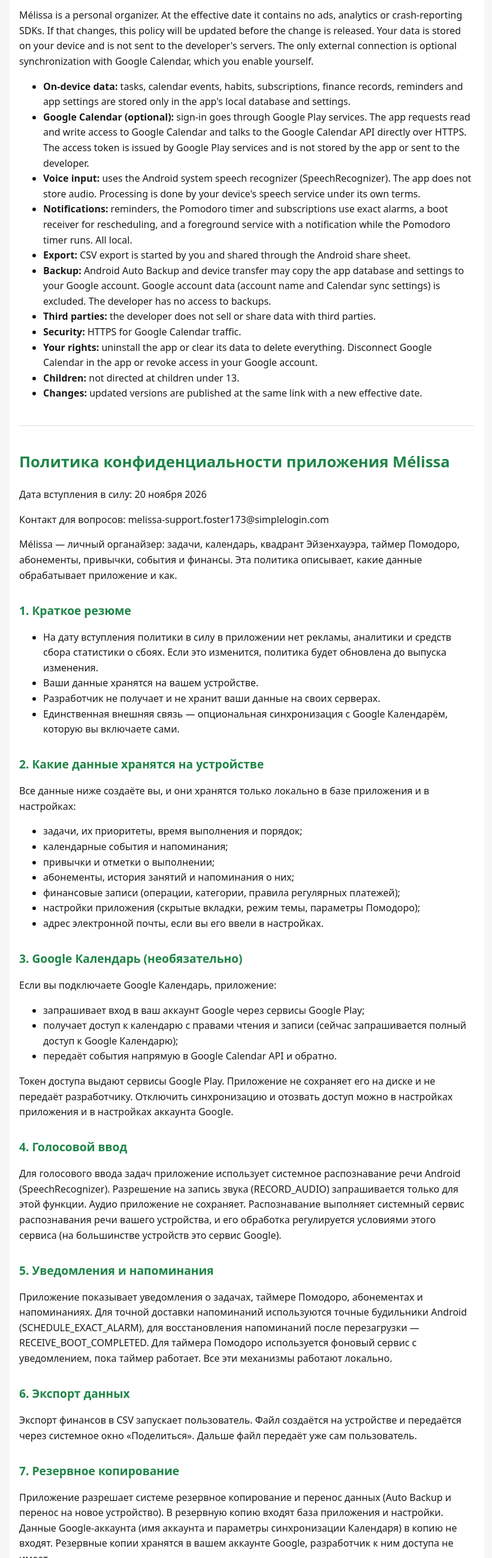
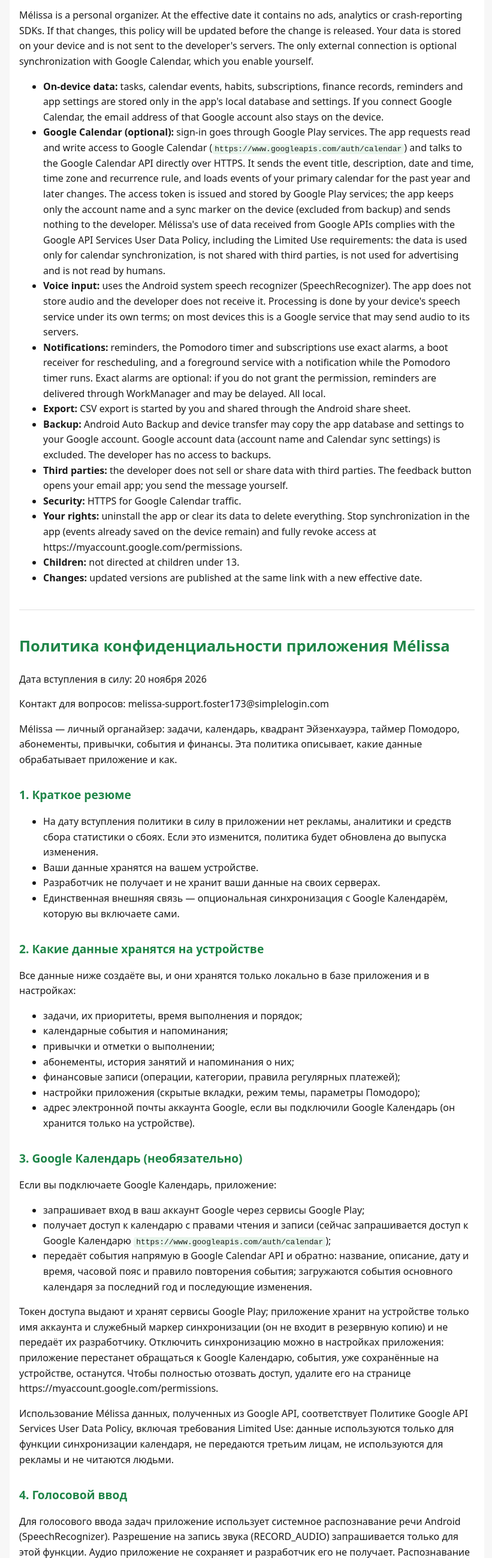
Before and after one commit to Kenaz-8/kenaz-8.github.io, a plain HTML site: page melissa/privacy/index.html in a window 1280 px wide. Shown: the part 203-2800 px from the top of the page at 60% size, without its empty margins (228-1049 px from the left). Drawn offline with Linux system fonts and the light colour scheme.

Commit message:
Mélissa: privacy policy update

```diff
--- a/melissa/privacy/index.html
+++ b/melissa/privacy/index.html
@@ -21,15 +21,15 @@ hr{border:0;border-top:1px solid #e0e0e0;margin:40px 0}
 <p>Contact: melissa-support.foster173@simplelogin.com</p>
 <p>Mélissa is a personal organizer. At the effective date it contains no ads, analytics or crash-reporting SDKs. If that changes, this policy will be updated before the change is released. Your data is stored on your device and is not sent to the developer&#x27;s servers. The only external connection is optional synchronization with Google Calendar, which you enable yourself.</p>
 <ul>
-<li><strong>On-device data:</strong> tasks, calendar events, habits, subscriptions, finance records, reminders and app settings are stored only in the app&#x27;s local database and settings.</li>
-<li><strong>Google Calendar (optional):</strong> sign-in goes through Google Play services. The app requests read and write access to Google Calendar and talks to the Google Calendar API directly over HTTPS. The access token is issued by Google Play services and is not stored by the app or sent to the developer.</li>
-<li><strong>Voice input:</strong> uses the Android system speech recognizer (SpeechRecognizer). The app does not store audio. Processing is done by your device&#x27;s speech service under its own terms.</li>
-<li><strong>Notifications:</strong> reminders, the Pomodoro timer and subscriptions use exact alarms, a boot receiver for rescheduling, and a foreground service with a notification while the Pomodoro timer runs. All local.</li>
+<li><strong>On-device data:</strong> tasks, calendar events, habits, subscriptions, finance records, reminders and app settings are stored only in the app&#x27;s local database and settings. If you connect Google Calendar, the email address of that Google account also stays on the device.</li>
+<li><strong>Google Calendar (optional):</strong> sign-in goes through Google Play services. The app requests read and write access to Google Calendar (<code>https://www.googleapis.com/auth/calendar</code>) and talks to the Google Calendar API directly over HTTPS. It sends the event title, description, date and time, time zone and recurrence rule, and loads events of your primary calendar for the past year and later changes. The access token is issued and stored by Google Play services; the app keeps only the account name and a sync marker on the device (excluded from backup) and sends nothing to the developer. Mélissa&#x27;s use of data received from Google APIs complies with the Google API Services User Data Policy, including the Limited Use requirements: the data is used only for calendar synchronization, is not shared with third parties, is not used for advertising and is not read by humans.</li>
+<li><strong>Voice input:</strong> uses the Android system speech recognizer (SpeechRecognizer). The app does not store audio and the developer does not receive it. Processing is done by your device&#x27;s speech service under its own terms; on most devices this is a Google service that may send audio to its servers.</li>
+<li><strong>Notifications:</strong> reminders, the Pomodoro timer and subscriptions use exact alarms, a boot receiver for rescheduling, and a foreground service with a notification while the Pomodoro timer runs. Exact alarms are optional: if you do not grant the permission, reminders are delivered through WorkManager and may be delayed. All local.</li>
 <li><strong>Export:</strong> CSV export is started by you and shared through the Android share sheet.</li>
 <li><strong>Backup:</strong> Android Auto Backup and device transfer may copy the app database and settings to your Google account. Google account data (account name and Calendar sync settings) is excluded. The developer has no access to backups.</li>
-<li><strong>Third parties:</strong> the developer does not sell or share data with third parties.</li>
+<li><strong>Third parties:</strong> the developer does not sell or share data with third parties. The feedback button opens your email app; you send the message yourself.</li>
 <li><strong>Security:</strong> HTTPS for Google Calendar traffic.</li>
-<li><strong>Your rights:</strong> uninstall the app or clear its data to delete everything. Disconnect Google Calendar in the app or revoke access in your Google account.</li>
+<li><strong>Your rights:</strong> uninstall the app or clear its data to delete everything. Stop synchronization in the app (events already saved on the device remain) and fully revoke access at https://myaccount.google.com/permissions.</li>
 <li><strong>Children:</strong> not directed at children under 13.</li>
 <li><strong>Changes:</strong> updated versions are published at the same link with a new effective date.</li>
 </ul>
@@ -56,32 +56,33 @@ hr{border:0;border-top:1px solid #e0e0e0;margin:40px 0}
 <li>абонементы, история занятий и напоминания о них;</li>
 <li>финансовые записи (операции, категории, правила регулярных платежей);</li>
 <li>настройки приложения (скрытые вкладки, режим темы, параметры Помодоро);</li>
-<li>адрес электронной почты, если вы его ввели в настройках.</li>
+<li>адрес электронной почты аккаунта Google, если вы подключили Google Календарь (он хранится только на устройстве).</li>
 </ul>
 <h2>3. Google Календарь (необязательно)</h2>
 <p>Если вы подключаете Google Календарь, приложение:</p>
 <ul>
 <li>запрашивает вход в ваш аккаунт Google через сервисы Google Play;</li>
-<li>получает доступ к календарю с правами чтения и записи (сейчас запрашивается полный доступ к Google Календарю);</li>
-<li>передаёт события напрямую в Google Calendar API и обратно.</li>
+<li>получает доступ к календарю с правами чтения и записи (сейчас запрашивается доступ к Google Календарю <code>https://www.googleapis.com/auth/calendar</code>);</li>
+<li>передаёт события напрямую в Google Calendar API и обратно: название, описание, дату и время, часовой пояс и правило повторения события; загружаются события основного календаря за последний год и последующие изменения.</li>
 </ul>
-<p>Токен доступа выдают сервисы Google Play. Приложение не сохраняет его на диске и не передаёт разработчику. Отключить синхронизацию и отозвать доступ можно в настройках приложения и в настройках аккаунта Google.</p>
+<p>Токен доступа выдают и хранят сервисы Google Play; приложение хранит на устройстве только имя аккаунта и служебный маркер синхронизации (он не входит в резервную копию) и не передаёт их разработчику. Отключить синхронизацию можно в настройках приложения: приложение перестанет обращаться к Google Календарю, события, уже сохранённые на устройстве, останутся. Чтобы полностью отозвать доступ, удалите его на странице https://myaccount.google.com/permissions.</p>
+<p>Использование Mélissa данных, полученных из Google API, соответствует Политике Google API Services User Data Policy, включая требования Limited Use: данные используются только для функции синхронизации календаря, не передаются третьим лицам, не используются для рекламы и не читаются людьми.</p>
 <h2>4. Голосовой ввод</h2>
-<p>Для голосового ввода задач приложение использует системное распознавание речи Android (SpeechRecognizer). Разрешение на запись звука (RECORD_AUDIO) запрашивается только для этой функции. Аудио приложение не сохраняет. Распознавание выполняет системный сервис распознавания речи вашего устройства, и его обработка регулируется условиями этого сервиса (на большинстве устройств это сервис Google).</p>
+<p>Для голосового ввода задач приложение использует системное распознавание речи Android (SpeechRecognizer). Разрешение на запись звука (RECORD_AUDIO) запрашивается только для этой функции. Аудио приложение не сохраняет и разработчик его не получает. Распознавание выполняет системный сервис распознавания речи вашего устройства, и его обработка регулируется условиями этого сервиса (на большинстве устройств это сервис Google, который может отправлять звук на свои серверы).</p>
 <h2>5. Уведомления и напоминания</h2>
-<p>Приложение показывает уведомления о задачах, таймере Помодоро, абонементах и напоминаниях. Для точной доставки напоминаний используются точные будильники Android (SCHEDULE_EXACT_ALARM), для восстановления напоминаний после перезагрузки — RECEIVE_BOOT_COMPLETED. Для таймера Помодоро используется фоновый сервис с уведомлением, пока таймер работает. Все эти механизмы работают локально.</p>
+<p>Приложение показывает уведомления о задачах, таймере Помодоро, абонементах и напоминаниях. Для точной доставки напоминаний используются точные будильники Android (SCHEDULE_EXACT_ALARM), для восстановления напоминаний после перезагрузки — RECEIVE_BOOT_COMPLETED. Для таймера Помодоро используется фоновый сервис с уведомлением, пока таймер работает. Разрешение на точные будильники необязательно: если вы его не выдадите, напоминания приходят через WorkManager и могут запаздывать. Все эти механизмы работают локально.</p>
 <h2>6. Экспорт данных</h2>
 <p>Экспорт финансов в CSV запускает пользователь. Файл создаётся на устройстве и передаётся через системное окно «Поделиться». Дальше файл передаёт уже сам пользователь.</p>
 <h2>7. Резервное копирование</h2>
 <p>Приложение разрешает системе резервное копирование и перенос данных (Auto Backup и перенос на новое устройство). В резервную копию входят база приложения и настройки. Данные Google-аккаунта (имя аккаунта и параметры синхронизации Календаря) в копию не входят. Резервные копии хранятся в вашем аккаунте Google, разработчик к ним доступа не имеет.</p>
 <h2>8. Передача данных третьим лицам</h2>
-<p>Разработчик не передаёт данные третьим лицам и не продаёт их. Данные уходят только в Google Календарь (если вы его подключили) и в системные сервисы Android, описанные выше.</p>
+<p>Разработчик не передаёт данные третьим лицам и не продаёт их. Данные уходят только в Google Календарь (если вы его подключили) и в системные сервисы Android, описанные выше. Кнопка обратной связи открывает ваш почтовый клиент; письмо отправляете вы сами.</p>
 <h2>9. Безопасность</h2>
 <p>Обмен с Google Календарём идёт по HTTPS. Данные на устройстве защищены средствами Android (шифрование на уровне устройства, если оно включено в настройках телефона).</p>
 <h2>10. Ваши права и удаление данных</h2>
 <ul>
 <li>Чтобы удалить все данные приложения, удалите приложение или очистите его данные в настройках Android.</li>
-<li>Чтобы отозвать доступ к Google Календарю, отключите синхронизацию в приложении или удалите доступ в настройках аккаунта Google.</li>
+<li>Чтобы остановить синхронизацию, отключите её в приложении (события, уже сохранённые на устройстве, останутся). Чтобы полностью отозвать доступ к Google Календарю, удалите его на странице https://myaccount.google.com/permissions.</li>
 <li>Чтобы удалить резервные копии, удалите их в настройках Google (резервное копирование).</li>
 </ul>
 <h2>11. Дети</h2>
```
